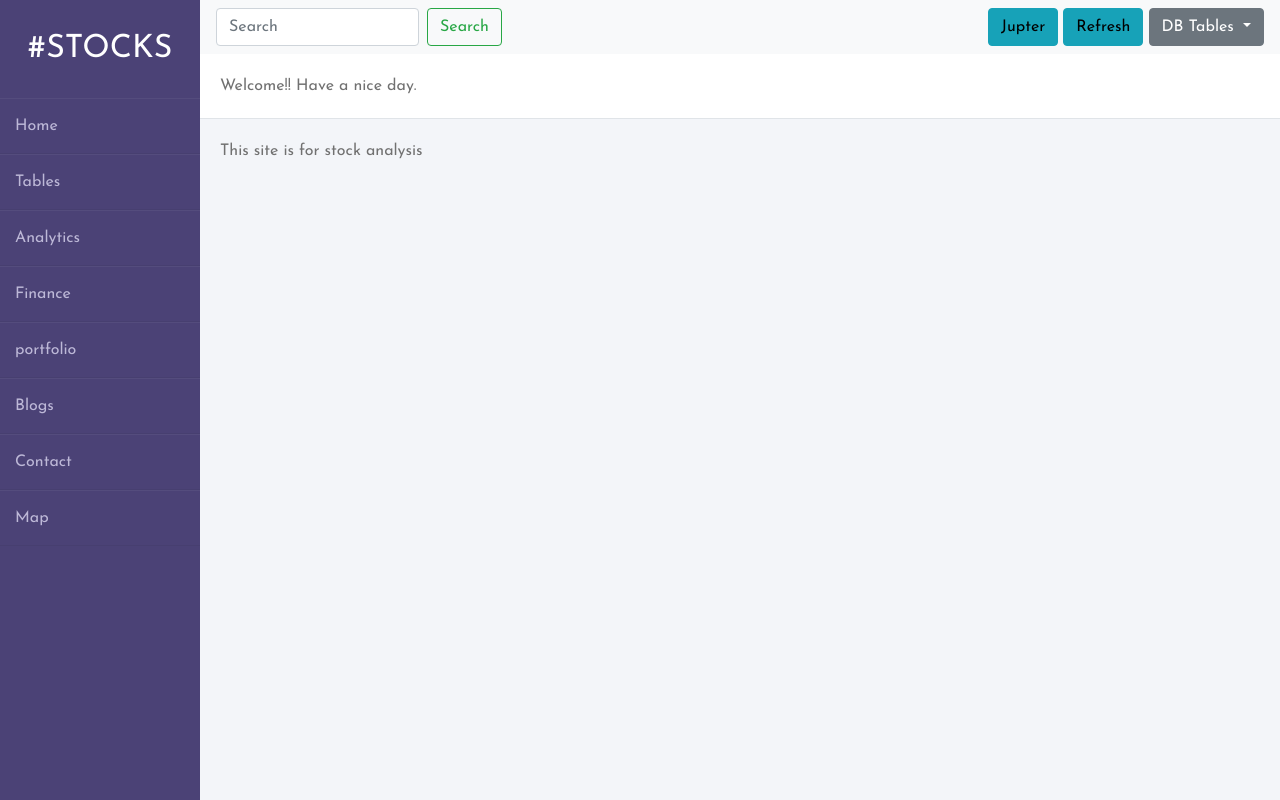
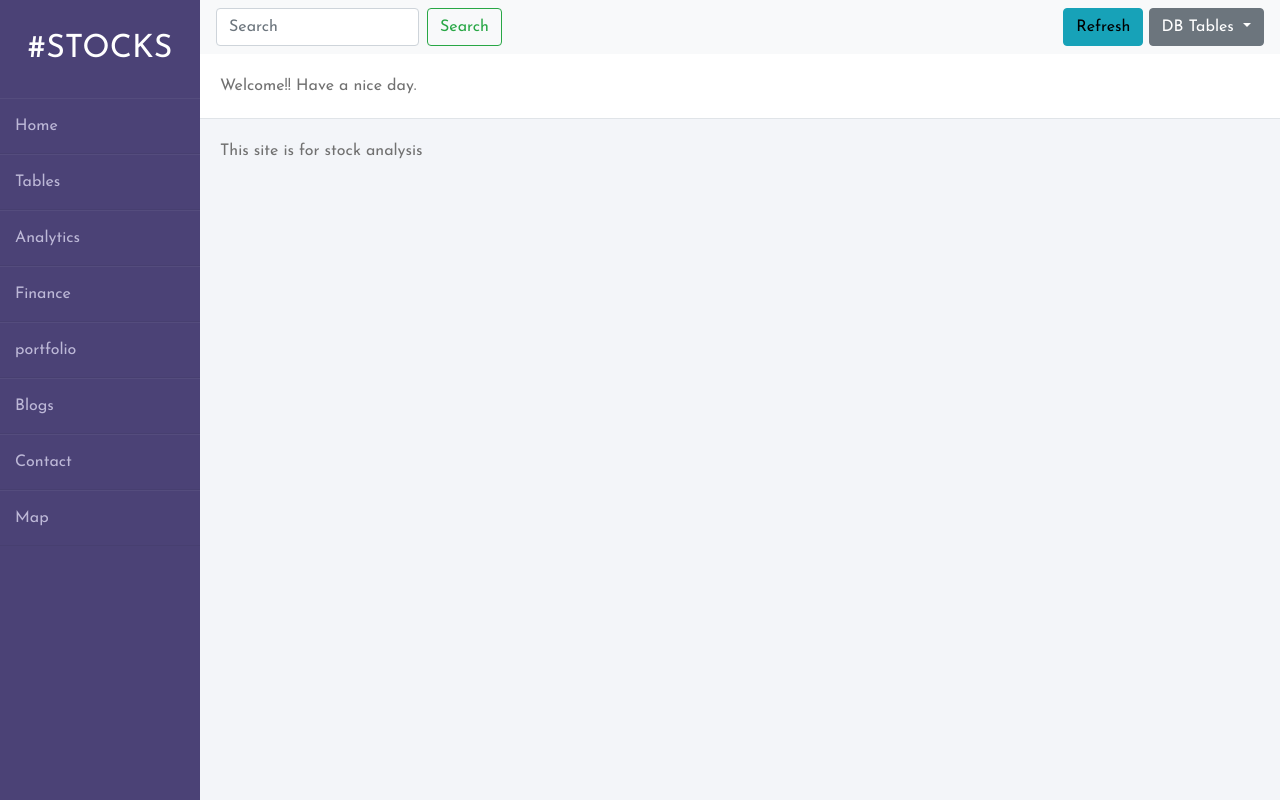
Before and after one commit to hemanthreddyjonnala/django, a Django app: page / in a window 1280 px wide. Run offline with Django 3.2, Linux system fonts and the light colour scheme; some libraries are stand-ins or nearby versions.

Commit message:
jupyter removed

```diff
--- a/base/templates/base/navbar.html
+++ b/base/templates/base/navbar.html
@@ -6,8 +6,6 @@
         <button class="btn btn-outline-success my-2 my-sm-0" type="submit">Search</button>
     </form>
     <div class="dropdown" style="float:right;">
-        <button class="btn btn-info" id="jupyter"><a  style="color:black;"
-                                        href="{% url 'jupyter-open' %}">Jupter</a></button>
         <button class="btn btn-info"><a target="_blank" style="color:black;"
                                         href="{% url 'stocks-screen' %}">Refresh</a></button>
         <button class="btn btn-secondary dropdown-toggle" type="button" id="dropdownMenuButton" data-toggle="dropdown"
```
